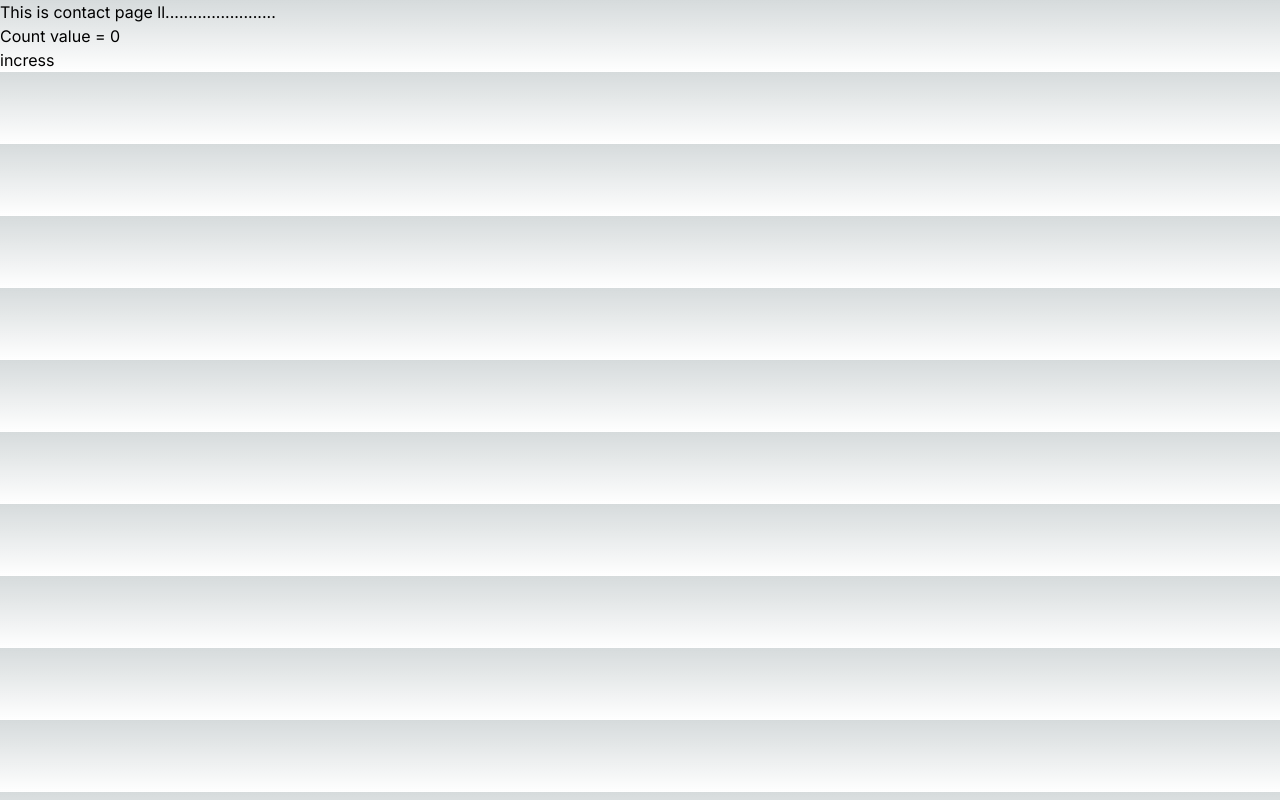
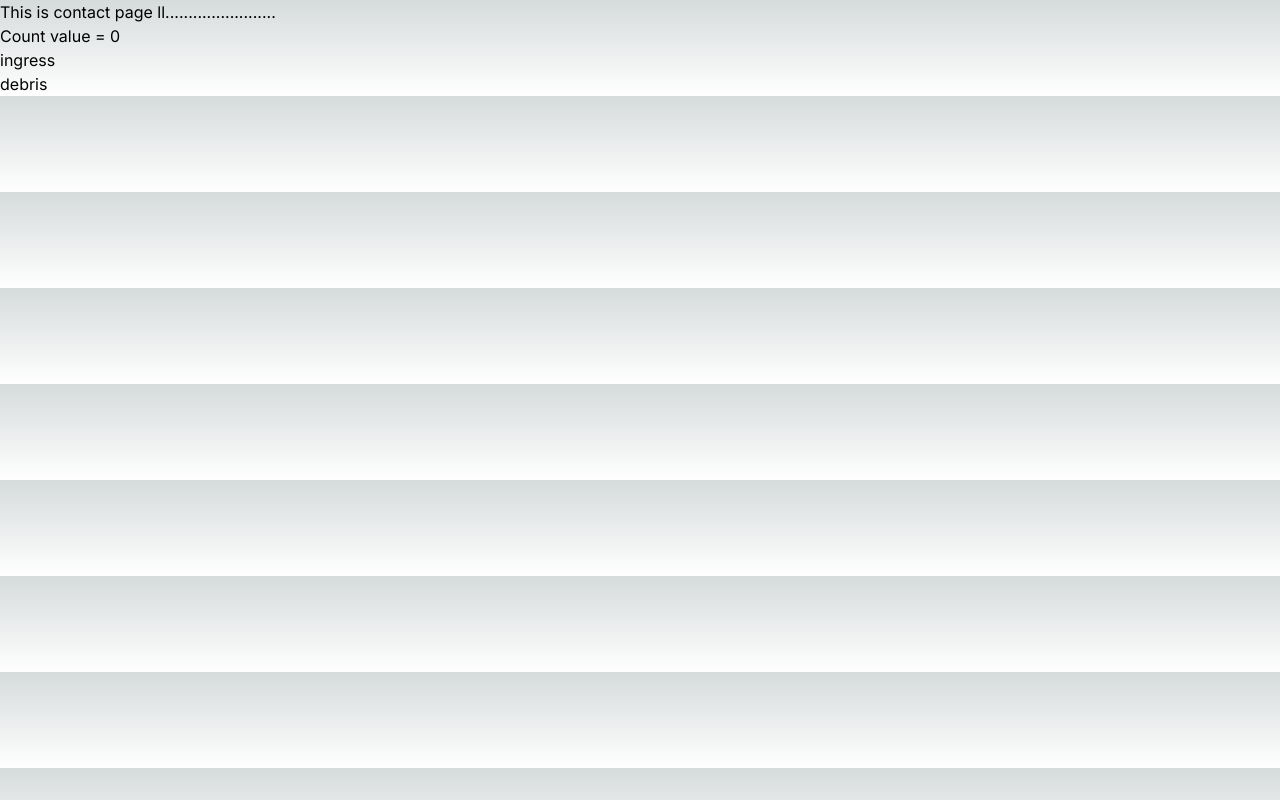
Before and after one commit to sadek1999/first-nextjs, a Next.js app: page /contact in a window 1280 px wide. Built offline with nearby package versions, Linux system fonts and the light colour scheme.

Commit message:
set loding and not-found page

```diff
--- a/src/app/contact/page.js
+++ b/src/app/contact/page.js
@@ -1,13 +1,13 @@
-'use client'
-import React, { useState } from 'react';
+
+import Counter from '@/components/counter/Counter';
+
 
 const contactPge = () => {
-    let [count ,setcount]=useState(0)
+
     return (
         <div>
         <h1>This is contact page ll........................</h1>
-        <h1>Count value = {count}</h1>
-        <button className='btn btn-primary' onClick={()=>{setcount(count++)}}>incress</button>
+        <Counter></Counter>
         </div>
     );
 };
--- /dev/null
+++ b/src/app/loding.js
@@ -0,0 +1,11 @@
+
+
+const LodingPage = () => {
+    return (
+        <div>
+          <h1 className='text-5xl'>Loding page !!!!!!!!!!!!!!!!</h1>
+        </div>
+    );
+};
+
+export default LodingPage;
--- /dev/null
+++ b/src/app/not-found.js
@@ -0,0 +1,11 @@
+import React from 'react';
+
+const NotfoundPage = () => {
+    return (
+        <div>
+          <h1>404 !!!!! page not found .........</h1>
+        </div>
+    );
+};
+
+export default NotfoundPage;
--- /dev/null
+++ b/src/components/counter/Counter.js
@@ -0,0 +1,15 @@
+'use client'
+import React, { useState } from 'react';
+
+function Counter() {
+    let [count, setcount] = useState(0);
+    return (
+        <div>
+            <h1>Count value = {count}</h1>
+            <button className='btn btn-primary' onClick={() => { setcount(count++); } }>ingress</button> <br></br>
+            <button className='btn btn-primary' onClick={() => { setcount(count--); } }>debris</button>
+        </div>
+    );
+}
+
+export default Counter;
```
